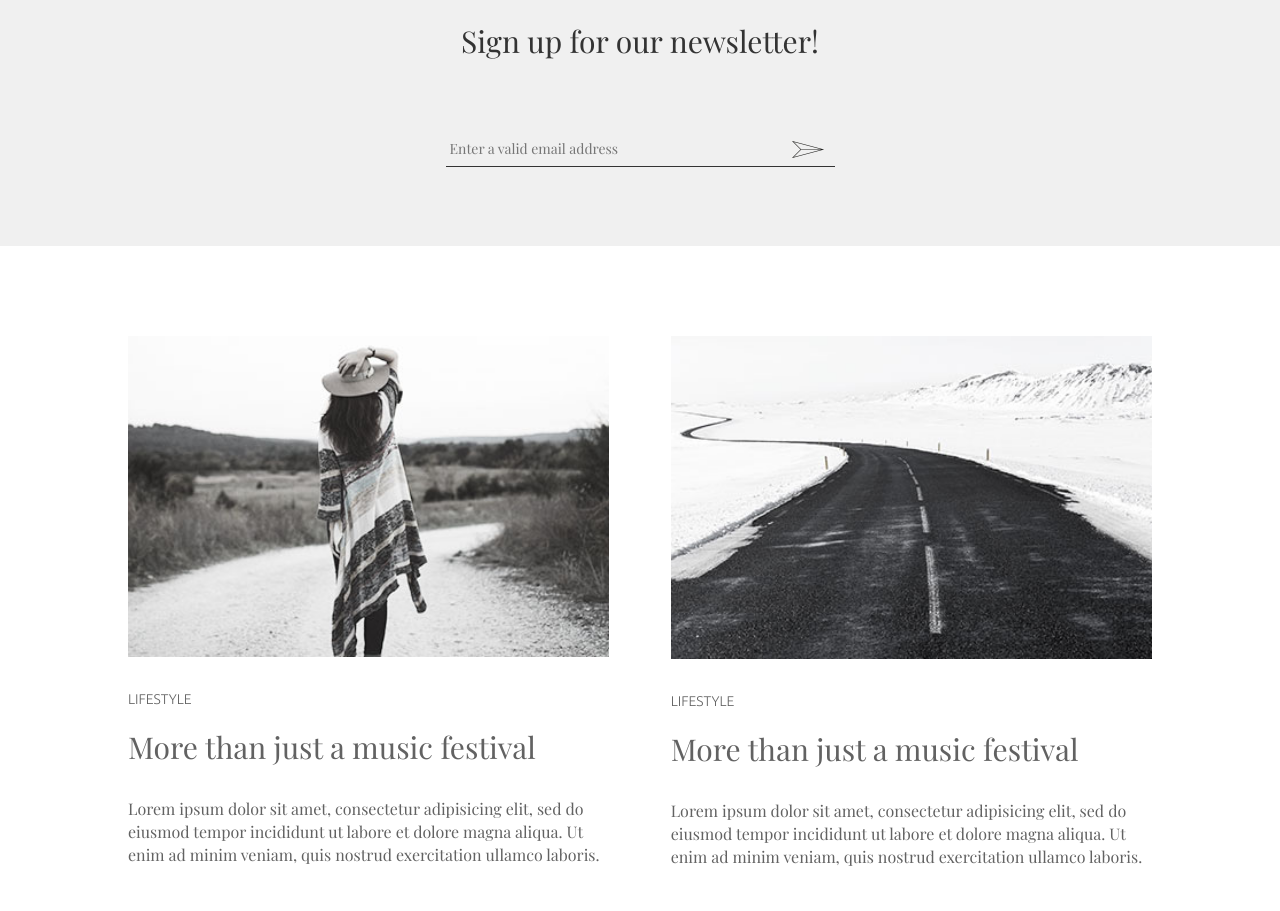
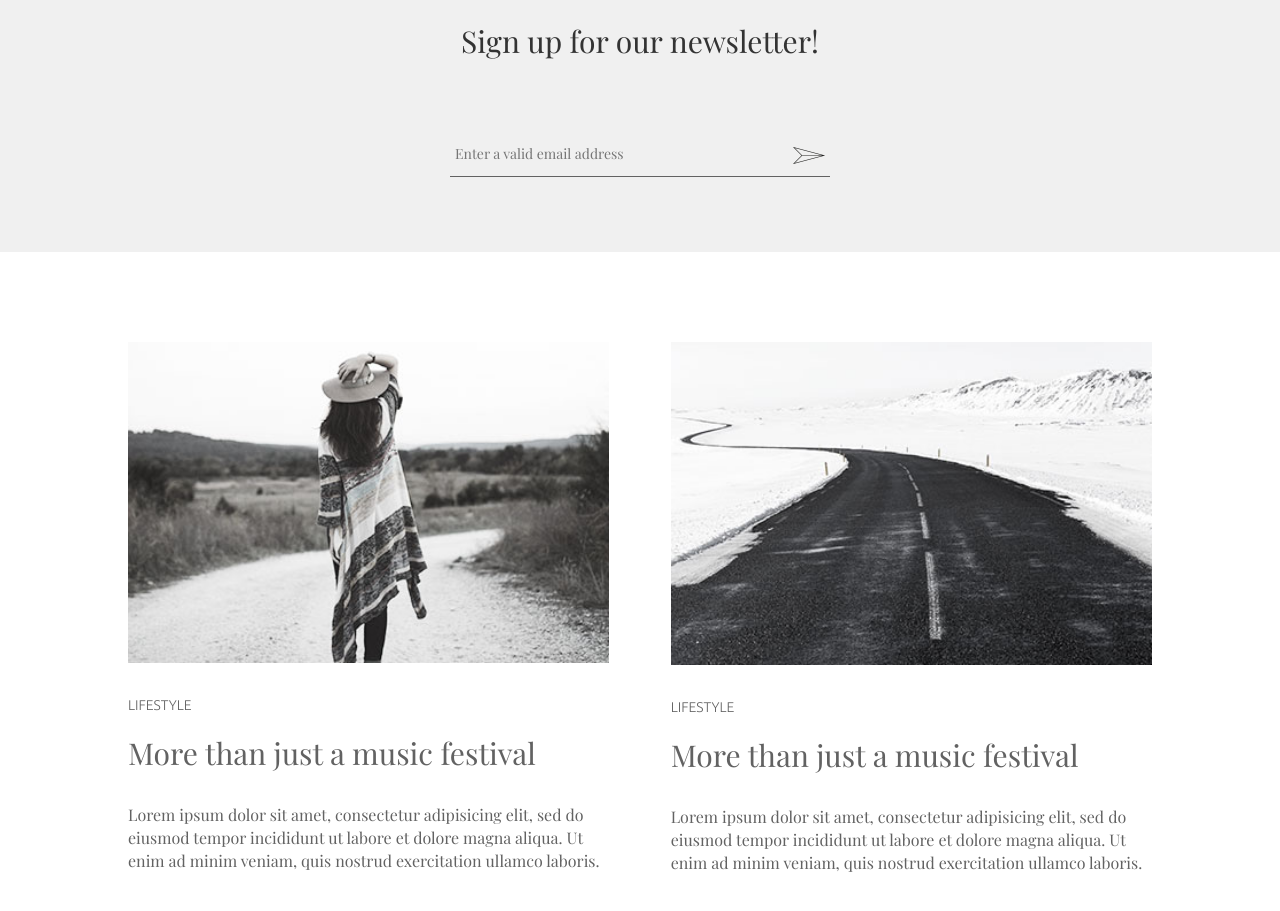
Before and after one commit to imAdorsharif/Minimo_Complete, a plain HTML site: page index.html in a window 1280 px wide. Shown: the part 2460-3371 px from the top of the page. Drawn offline with nearby package versions, Linux system fonts and the light colour scheme.

Commit message:
Update style.css

```diff
--- a/style.css
+++ b/style.css
@@ -128,26 +128,28 @@ header {
 }
 .s_form {
 	position: relative;
+	width: 400px;
 	/*border: 1px solid red;*/
+	margin: 0 auto;
 }
 .s_form input {
-	width: 340px;
-	height: 35px;
-	padding-left: 4px;
-	padding-right: 45px; /*imp, lekha jeno bhitore dhuke na jay*/
+	width: 320px;
+	height: 45px;
+        padding-left: 5px;
+        padding-right: 55px;
 	font-family: 'Playfair Display', serif;
 	font-size: 14px;
 	color: #626262;
 	border: none;
-	border-bottom: 1px solid #333333;
+	border-bottom: 1px solid #626262;
 	background-color: transparent;
 }
 .s_form button {
-	position: absolute; /* relative s_form er shapekkhe absolute*/
-	top: 10px;
-	right: 32%;
+	position: absolute;
+	top: 16px;
+	right: 15px;
+	border: none;
 	background-color: transparent;
-	border: none;
 	cursor: pointer;
 }
 .s_form input:focus {
@@ -197,7 +199,7 @@ footer{
 
 }
 .terms{
-	width: 20%;
+	width: 40%;
 	float: left;
 	/*border: 1px solid;*/
 }
```
